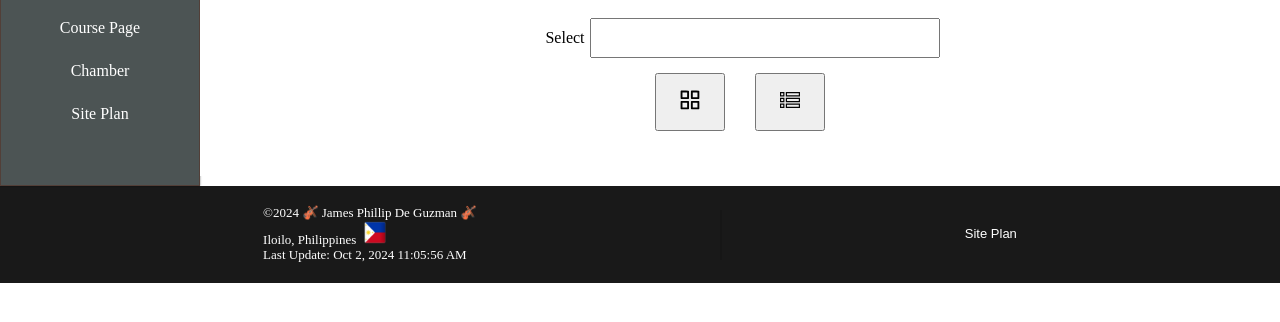
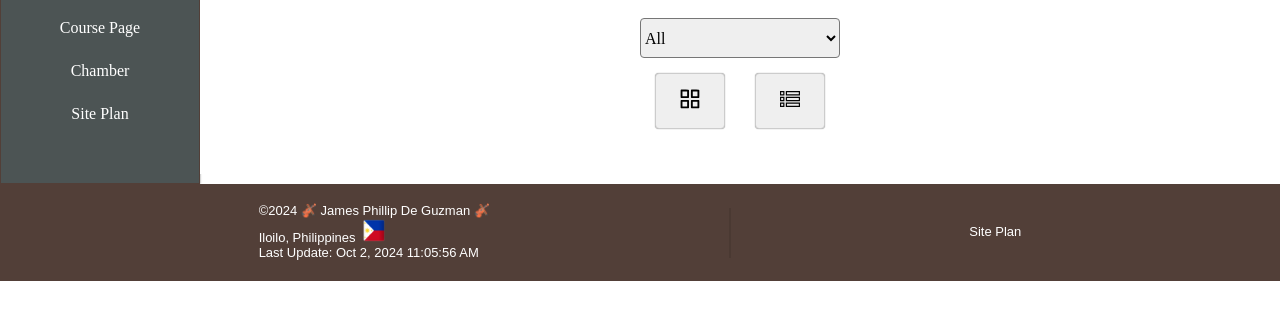
Before and after one commit to jamesphillipdeguzman/wdd231, a plain HTML site: page chamber/directory.html in a window 1280 px wide. Shown: the part 372-694 px from the top of the page. Drawn offline with Linux system fonts and the light colour scheme; a web font is replaced by a local one.

Commit message:
Chamber of Commerce v2.7 - Changed footer background color to light brown

```diff
--- a/chamber/directory.html
+++ b/chamber/directory.html
@@ -89,9 +89,10 @@
         </aside>
         <main>
             <h1>Iloilo Chamber of Commerce Business Directory</h1>
-            <div class="search">
-                <h3>Select</h3> <input type="text" id="business-name" name="business-name" placeholder="">
-            </div>
+            <label for="dynamic-businesses"></label>
+            <select name="dynamic-businesses" id="dynamic-businesses">
+                <option value="all">All</option>
+            </select>
             <div class="layout">
 
                 <button id="grid"><img src="images/grid.svg" alt="grid button for grid layout" width="30"
--- a/chamber/styles/chamber.css
+++ b/chamber/styles/chamber.css
@@ -306,6 +306,9 @@ div.layout {
 div.layout button {
     align-content: center;
     align-items: center;
+    border: 1px solid #ccc;
+    box-shadow: 0px 0px 1px #888;
+    border-radius: 4px;
     justify-content: center;
     margin: 15px 15px;
     max-width: 60%;
@@ -313,16 +316,27 @@ div.layout button {
     width: 70px;
 }
 
-div.search {
-    align-content: center;
+#dynamic-businesses {
+    /* align-content: center;
     align-items: center;
     display: flex;
     flex-direction: row;
     justify-content: center;
+    width: 100px; */
+    align-items: center;
+    border-radius: 4px;
+    justify-content: center;
+    height: 40px;
+    margin-top: 2rem;
+    padding-right: 2rem;
+    margin: 0 auto;
+    text-align: left;
+
+    width: 200px;
 
 }
 
-div.search h3 {
+#dynamic-businesses h3 {
     font-size: medium;
     font-weight: 400;
 }
@@ -403,8 +417,10 @@ footer {
 
 }
 
+
+
 footer.bottom-details {
-    background-color: RGBA(0, 0, 0, 0.9);
+    background-color: var(--accent2-color);
     color: #fff;
     font-family: var(--default-font);
     font-size: small;
@@ -429,6 +445,11 @@ footer.right-footer {
     justify-content: flex-end;
 
 }
+
+.bottom-details p {
+    font-family: var(--default-font);
+}
+
 
 div.horizontal {
     border: 1px solid var(--divider-color);
@@ -480,6 +501,10 @@ div.horizontal {
         max-width: 100vw;
         height: auto;
 
+    }
+
+    .left-sidebar {
+        display: none;
     }
 
     div#businesses {
@@ -614,7 +639,7 @@ div.horizontal {
     }
 }
 
-@media (width < 515px) {
+@media (width < 361px) {
 
     #menu {
         font-size: 1.5rem;
@@ -626,6 +651,10 @@ div.horizontal {
         background: none;
         display: block;
 
+    }
+
+    .left-sidebar {
+        display: none;
     }
 
 
@@ -654,7 +683,7 @@ div.horizontal {
 
 
     .hero {
-        padding-top: 10px;
+        padding-top: 20px;
     }
 
     .businesses {
```
